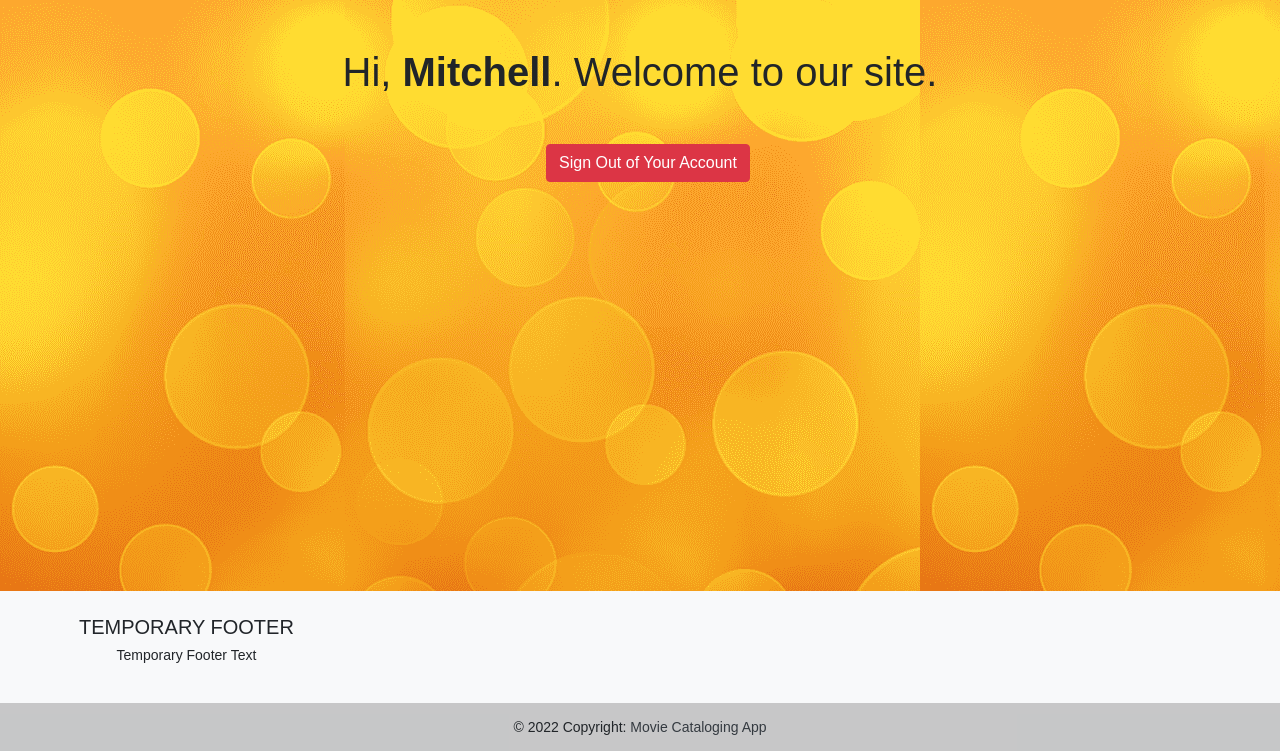
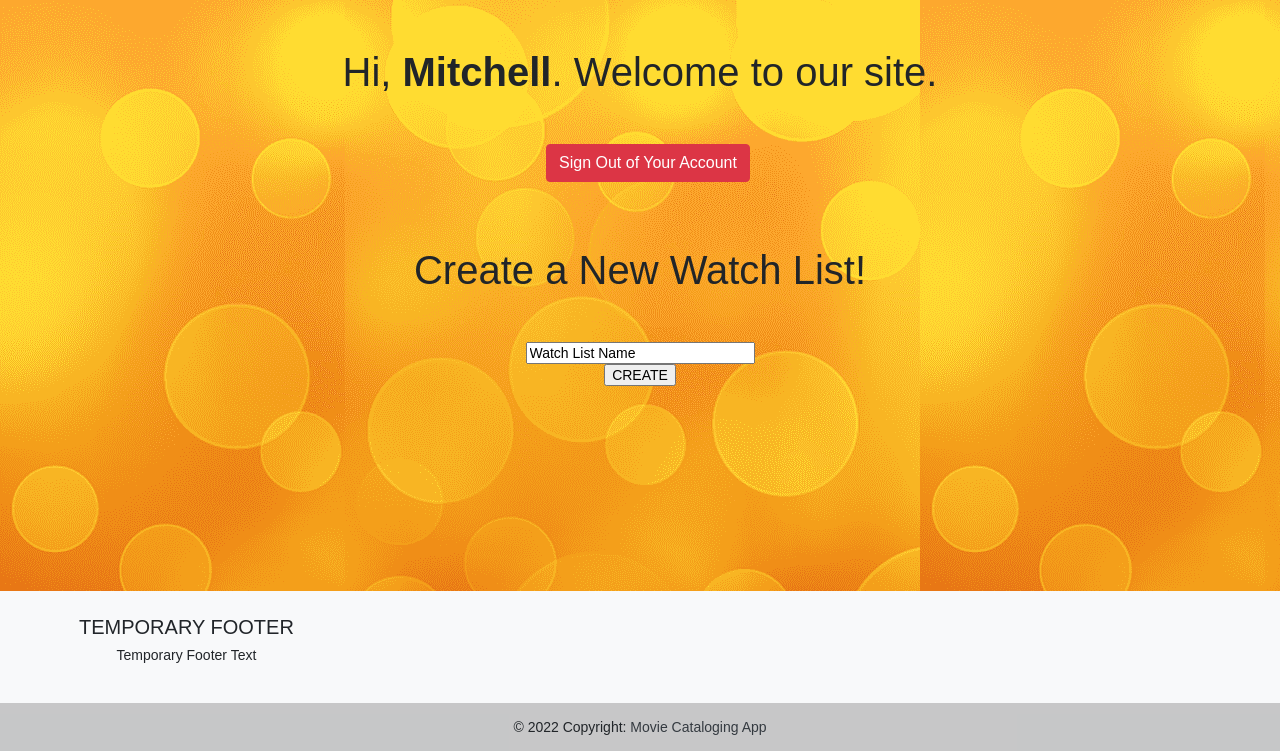
Before and after one commit to cpreethi19/movie-ratings-database, a PHP site: page /welcome.php in a window 1280 px wide. Shown: the part 49-800 px from the top of the page. Run offline with PHP 8.4, Linux system fonts and the light colour scheme; a user stored in the database is signed in.

Commit message:
added partially done code -- may not work

```diff
--- a/welcome.php
+++ b/welcome.php
@@ -6,6 +6,12 @@ session_start();
 if(!isset($_SESSION["loggedin"]) || $_SESSION["loggedin"] !== true){
     header("location: login.php");
     exit;
+}
+if ($_SERVER['REQUEST_METHOD']=='POST'){
+    if (!empty($_POST['btnAction'] && $_POST['btnAction']=='CREATE')){
+    addPersonalWatchList($_SESSION['UserID'], $_POST['']);
+    $list_of_friends = getAllFriends();
+    }
 }
 ?>
 
@@ -49,6 +55,14 @@ if(!isset($_SESSION["loggedin"]) || $_SESSION["loggedin"] !== true){
     <p>
         <a href="logout.php" class="btn btn-danger ml-3">Sign Out of Your Account</a>
     </p>
+    <div>
+    <h1 class="my-5">Create a New Watch List! </h1>
+        <FORM>
+        <INPUT TYPE="Text" Size="25" Value="Watch List Name" title="Watch List Name">
+        <P>
+        <INPUT TYPE="Submit" Value="CREATE">
+        </FORM>
+    </div>
     </body>
 
 
```
